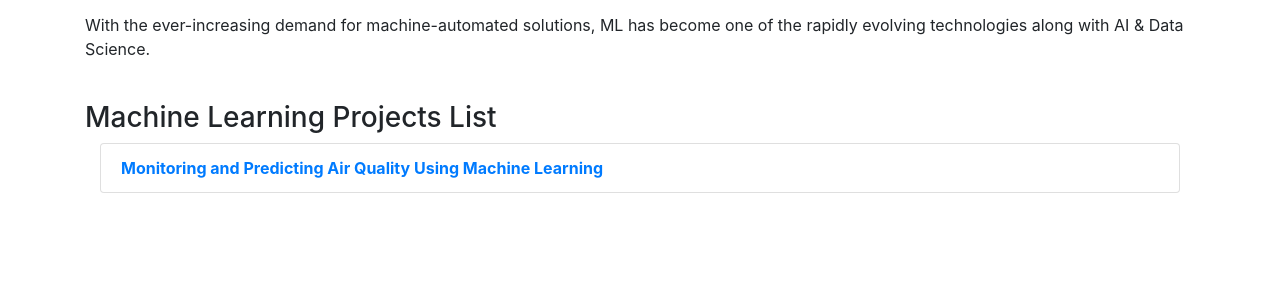
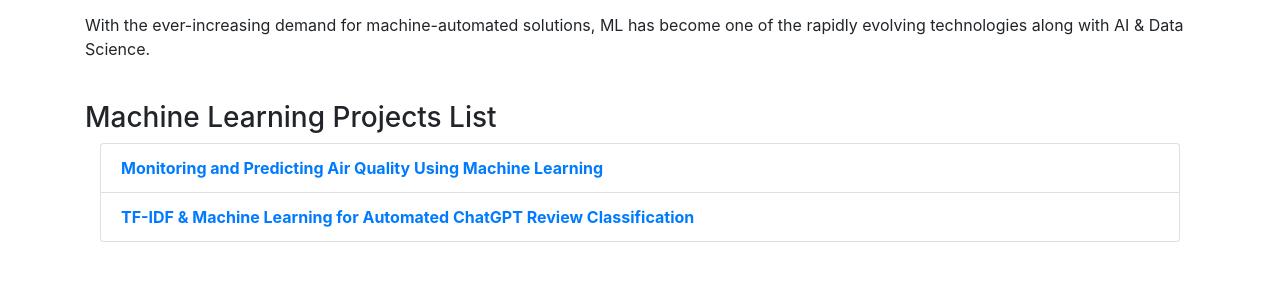
Before and after one commit to alexvatti/alexvatti.github.io, a plain HTML site: page index.html in a window 1280 px wide. Shown: the part 187-468 px from the top of the page. Drawn offline with nearby package versions, Linux system fonts and the light colour scheme.

Commit message:
Update index.html

```diff
--- a/index.html
+++ b/index.html
@@ -60,6 +60,11 @@
                     <li class="list-group-item">
                         <a href="pages/Machine%20Learning/Predicting%20Air%20Quality.html" class="text-primary font-weight-bold">Monitoring and Predicting Air Quality Using Machine Learning</a>
                     </li>
+                    <li class="list-group-item">
+                        <a href="pages/Machine%20Learning/ChatGPT-Review-Classification.html" class="text-primary font-weight-bold">TF-IDF & Machine Learning for Automated ChatGPT Review Classification</a>
+                    </li>
+
+
                 </ul>
             </div>
         </div>
```
